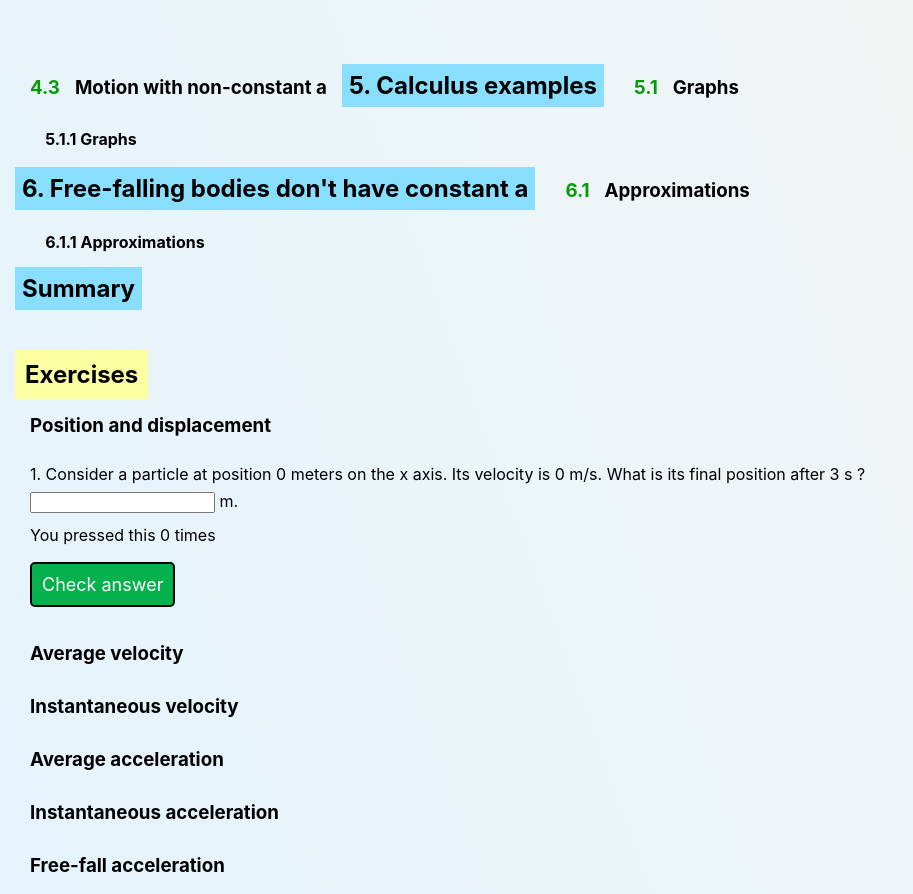
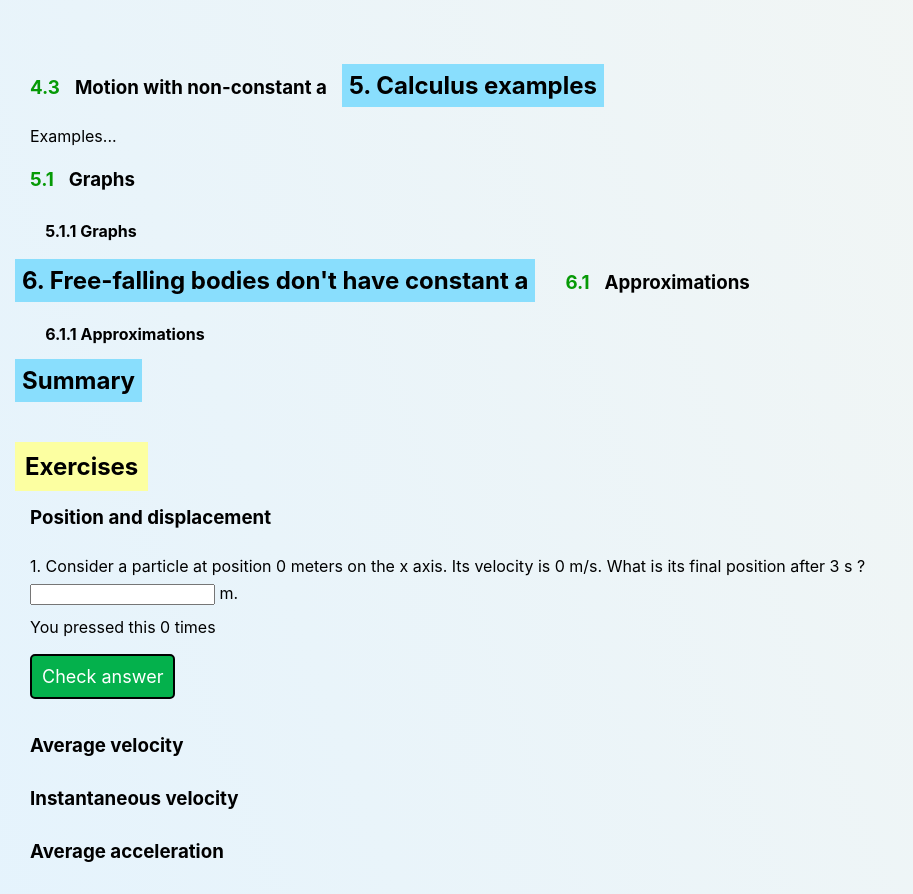
Before and after one commit to JRFink/jrfphyspagesnew, a Next.js app: page /education/gp1/1dm in a window 1280 px wide. Shown: the part 2780-3674 px from the top of the page, without its empty margins (0-913 px from the left). Built offline with nearby package versions, Linux system fonts and the light colour scheme; grey boxes are pictures that could not be loaded.

Commit message:
Update index.tsx

```diff
--- a/pages/education/gp1/1dm/index.tsx
+++ b/pages/education/gp1/1dm/index.tsx
@@ -118,6 +118,9 @@ Speed...
             <h2 className={style.h2SectionColor} id="calc">
                 5. Calculus examples
             </h2>
+<p>
+Examples...
+</p>
             <h3 className={style.h3num}>
                 5.1
             </h3>
```
